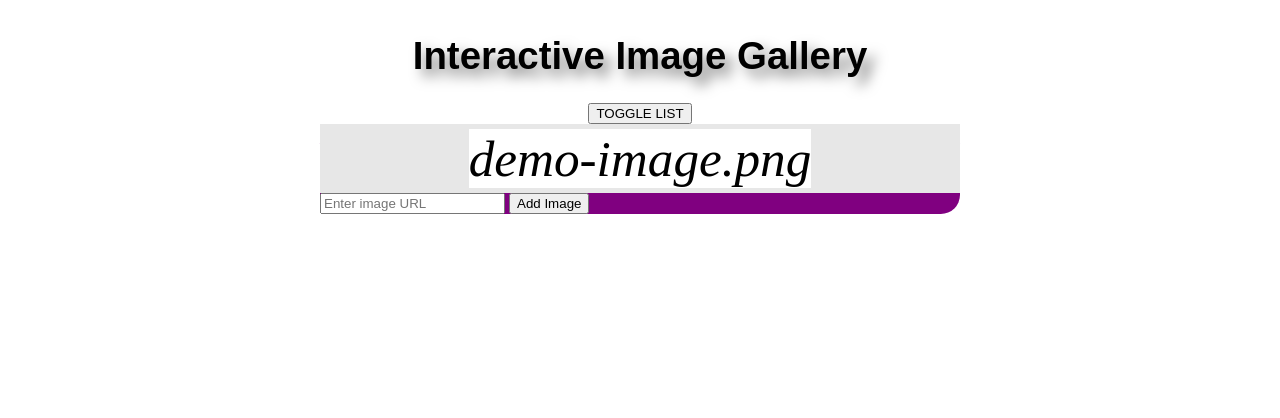
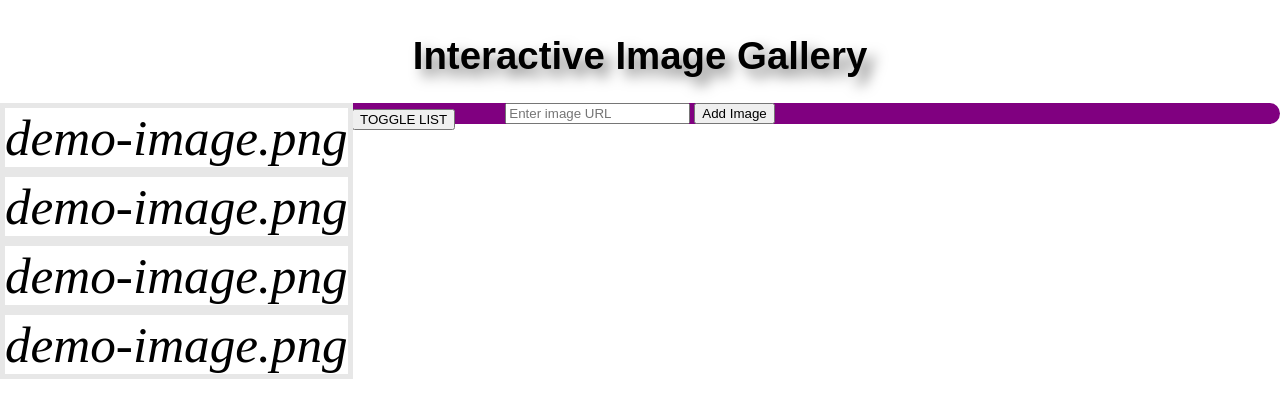
Before and after one commit to LewisSmith291/Interactive-Image-Gallery, a plain HTML site: page index.html in a window 1280 px wide. Both pictures are taken after a click on the button "TOGGLE LIST". Drawn offline with Linux system fonts and the light colour scheme.

Commit message:
Added button to toggle list transition.

```diff
--- a/index.html
+++ b/index.html
@@ -8,12 +8,14 @@
     </head>
     <body>
         <h1>Interactive Image Gallery</h1>
-        <button onclick="toggleList()">TOGGLE LIST</button>
         <div id="ui-container">
+                <button id="toggle" class="toggle-button" onclick="toggleList()">TOGGLE LIST</button>
             <div id="url-list" class="url-list url-list-hidden">
                 <div class="url-name">demo-image.png</div>
-                <div id="seperator"></div>
-            </div>
+                <div class="url-name">demo-image.png</div>
+                <div class="url-name">demo-image.png</div>
+                <div class="url-name">demo-image.png</div>
+                </div>
             <div id="input-field">
                 <input type="text" id="image-input" placeholder="Enter image URL">
                 <input type="submit" id="add-image-button" onclick="addImage()" value="Add Image"></button>
--- a/script.js
+++ b/script.js
@@ -36,6 +36,9 @@ function addImage(){
 function toggleList(){
     const urlList = document.getElementById("url-list");
     urlList.classList.toggle("url-list-hidden");
+
+    const toggleListButton = document.getElementById("toggle");
+    toggleListButton.classList.toggle("toggle-button-selected");
 }
 
 
--- a/style.css
+++ b/style.css
@@ -1,3 +1,4 @@
+
 body {
     display: flex;
     flex-direction: column;
@@ -11,18 +12,30 @@ h1{
     margin: 2vw;
 }
 
+.toggle-button{
+    position: absolute;
+    top: 8.5vw;
+    transition: all 0.3s ease-in;
+    left: 0vw;
+}
+
+.toggle-button-selected{
+    left: 27.5vw;
+}
+
 .url-list{
-    position: relative;
+    position: absolute;
     display: flex;
     flex-direction: column;
     flex-wrap: wrap;
     justify-items: center;
     background-color: rgb(231, 231, 231);
-    transition: left 0.1s ease-in;
+    transition: all 0.3s ease-in;
+    left: 0vw;
 }
 
 .url-list-hidden{
-    left: -40vw;
+    left: -100vw;
 }
 
 #seperator{
@@ -38,11 +51,11 @@ h1{
 }
 
 #ui-container{
-    justify-content: center;
+    justify-items: center;
     background-color: purple;
     border-radius: 1.5vw;
     gap: 2vw;
-    width: 50vw;
+    width: 100vw;
 }
 
 #gallery{
@@ -50,7 +63,7 @@ h1{
     flex-wrap: wrap;
     justify-content: center;
     gap: 1vw;
-    margin: 2vw;
+    margin: 5vw;
 }
 
 #gallery img{
```
